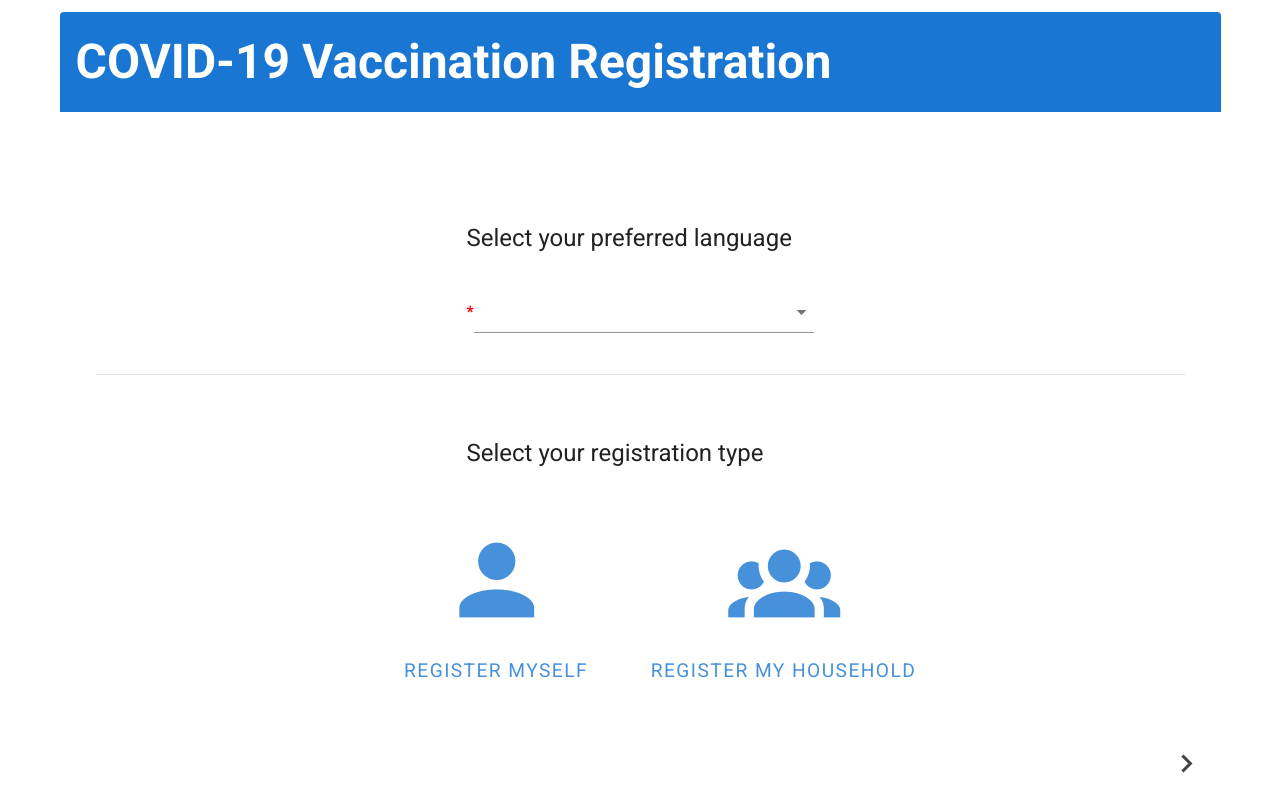
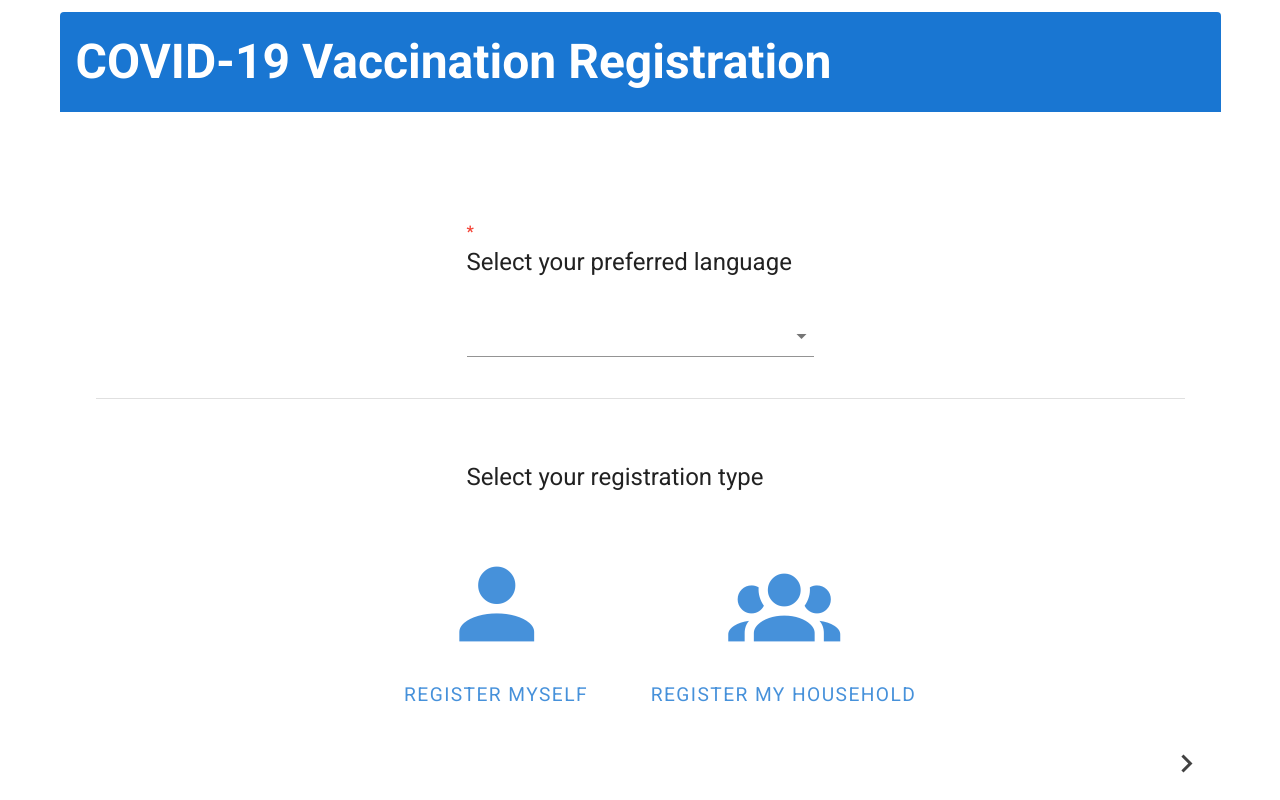
Before and after one commit to david-fraley/MassVaccinationSystem, a Vue app in the folder PatientRegistrationApp/: page / in a window 1280 px wide. Built offline with nearby package versions, Linux system fonts and the light colour scheme; what v-mask would draw is missing.

Commit message:
[MVS-416] Fix an error

```diff
--- a/PatientRegistrationApp/src/components/GreetingPage.vue
+++ b/PatientRegistrationApp/src/components/GreetingPage.vue
@@ -4,7 +4,7 @@
 			<v-col cols="4">
 			</v-col>
 			<v-col cols="4">
-				<span><p style="font-size:1.5em" class="font-weight-regular">Select your preferred language</p></span>
+				<span class="red--text"><strong>* </strong></span><span><p style="font-size:1.5em" class="font-weight-regular">Select your preferred language</p></span>
 			</v-col>
 			<v-col cols="4">
 			</v-col>
@@ -15,7 +15,6 @@
 			</v-col>
 			<v-col cols="4">
 				<v-select required dense
-				class="required"
 					:items="preferredLanguageOptions"
 					:rules="[v => !!v || 'Preferred language field is required']"
 					v-model="preferredLanguage"
@@ -140,9 +139,5 @@ export default {
 .v-select >>> .v-list-item__title {
     font-size: 1.5em;
 }
-.required:before{
-	content:"*";
-	color: red;
-	font-weight:bold;
-}
+
 </style>
--- a/PatientRegistrationApp/src/components/SinglePatientEmergencyContact.vue
+++ b/PatientRegistrationApp/src/components/SinglePatientEmergencyContact.vue
@@ -37,7 +37,7 @@
           v-mask="'(###)###-####'"
           v-model="emergencyContactPhoneNumber"
           prepend-icon="mdi-menu-right">
-		  	<template #label>
+			<template #label>
 			<span class="red--text"><strong>* </strong></span>Phone Number
 			</template>
         </v-text-field>
```
